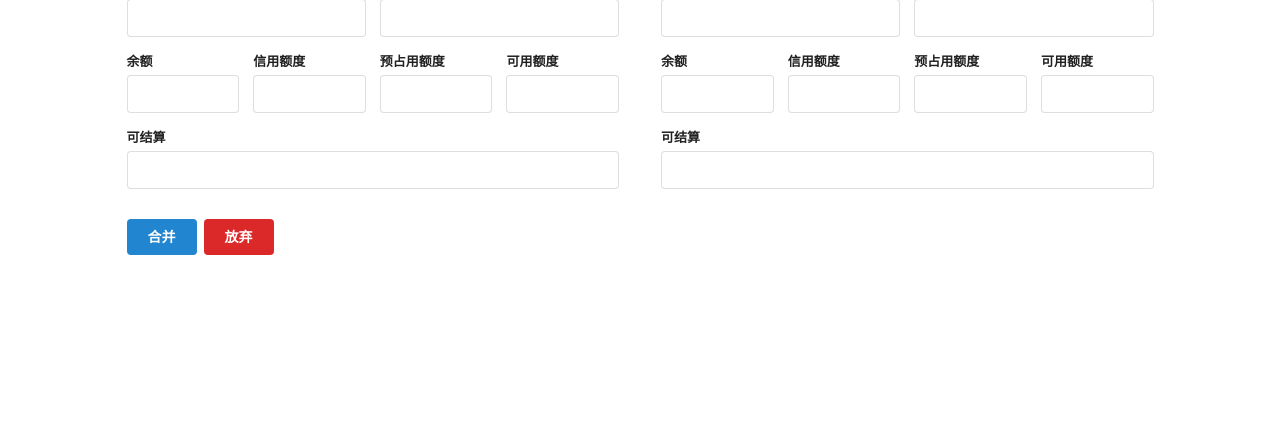
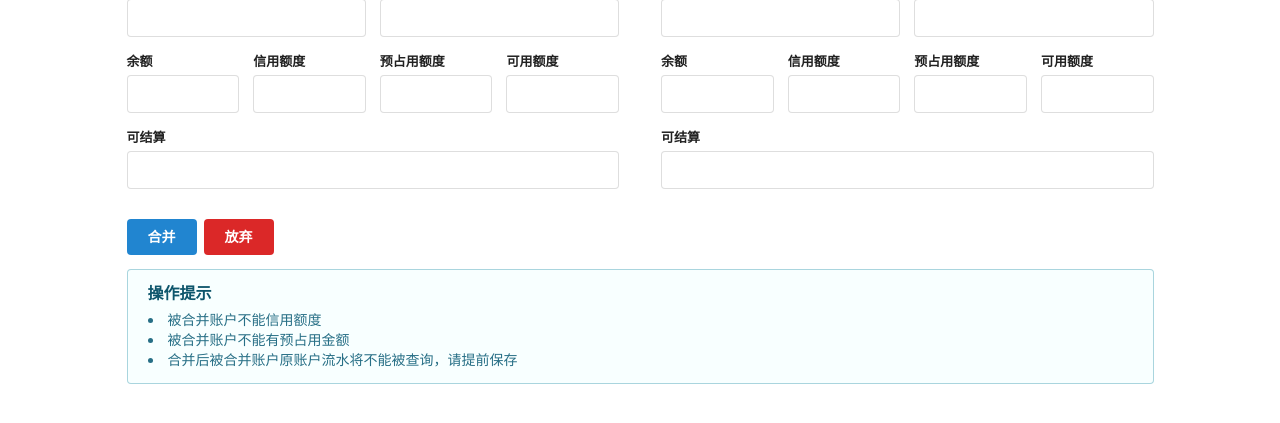
Before and after one commit to linyi1130/paddy, a Django app: template sdt/static/template/user_account_group.html in a window 1280 px wide. Shown: the part 343-766 px from the top of the page. Run offline with Django 3.2, Linux system fonts and the light colour scheme; the template is opened without the code that fills it, so the values that code supplies are empty; some libraries are stand-ins or nearby versions; some web fonts are replaced.

Commit message:
12月10日 增加提示，和合并前简单校验

```diff
--- a/sdt/static/template/user_account_group.html
+++ b/sdt/static/template/user_account_group.html
@@ -146,6 +146,13 @@
             <button class="ui negative button" onclick="messageconfirm()">返回</button>
         </div>
         </div>
+        <div class="ui info message">
+            <div class="header">操作提示</div>
+            <ul class="list"></ul>
+                <li>被合并账户不能信用额度</li>
+                <li>被合并账户不能有预占用金额</li>
+                <li>合并后被合并账户原账户流水将不能被查询，请提前保存</li>
+        </div>
             </div>
         </div>
     </div>
@@ -235,12 +242,13 @@
 <script>
     function migrate() {
             var struserinfo=$("#t_user_list").dropdown('get value');
+            var struserinfo_2=$("#o_user_list").dropdown('get value');
+            if (struserinfo!=null && struserinfo_2 != null)
+            {
                 var str_info=struserinfo.split(",");
                 var t_user_id=str_info[0];
                 var t_account_id=str_info[1];
-            var struserinfo_2=$("#o_user_list").dropdown('get value');
                 var str_info_2=struserinfo_2.split(",");
-            var o_user_id=str_info_2[0];
                 var o_account_id=str_info_2[1];
                 var t_credit=$('#t_credit').val();
                 var t_freeze=$('#t_freeze').val();
@@ -275,6 +283,8 @@
                     })
                 }
             }
+
+    }
     function messageconfirm() {
             location.reload();
         }
```
Lines whose indentation alone changed are shown as unchanged.
